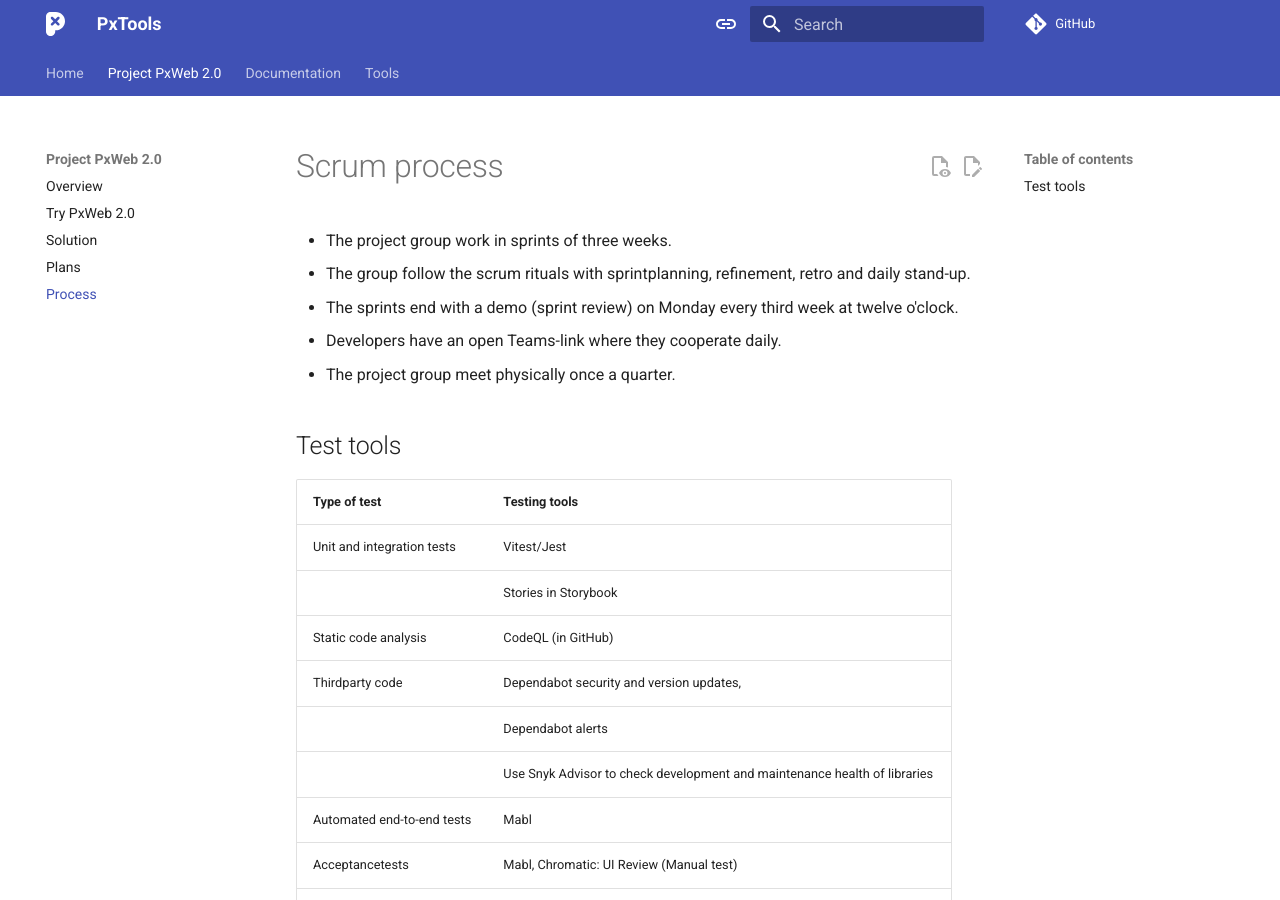
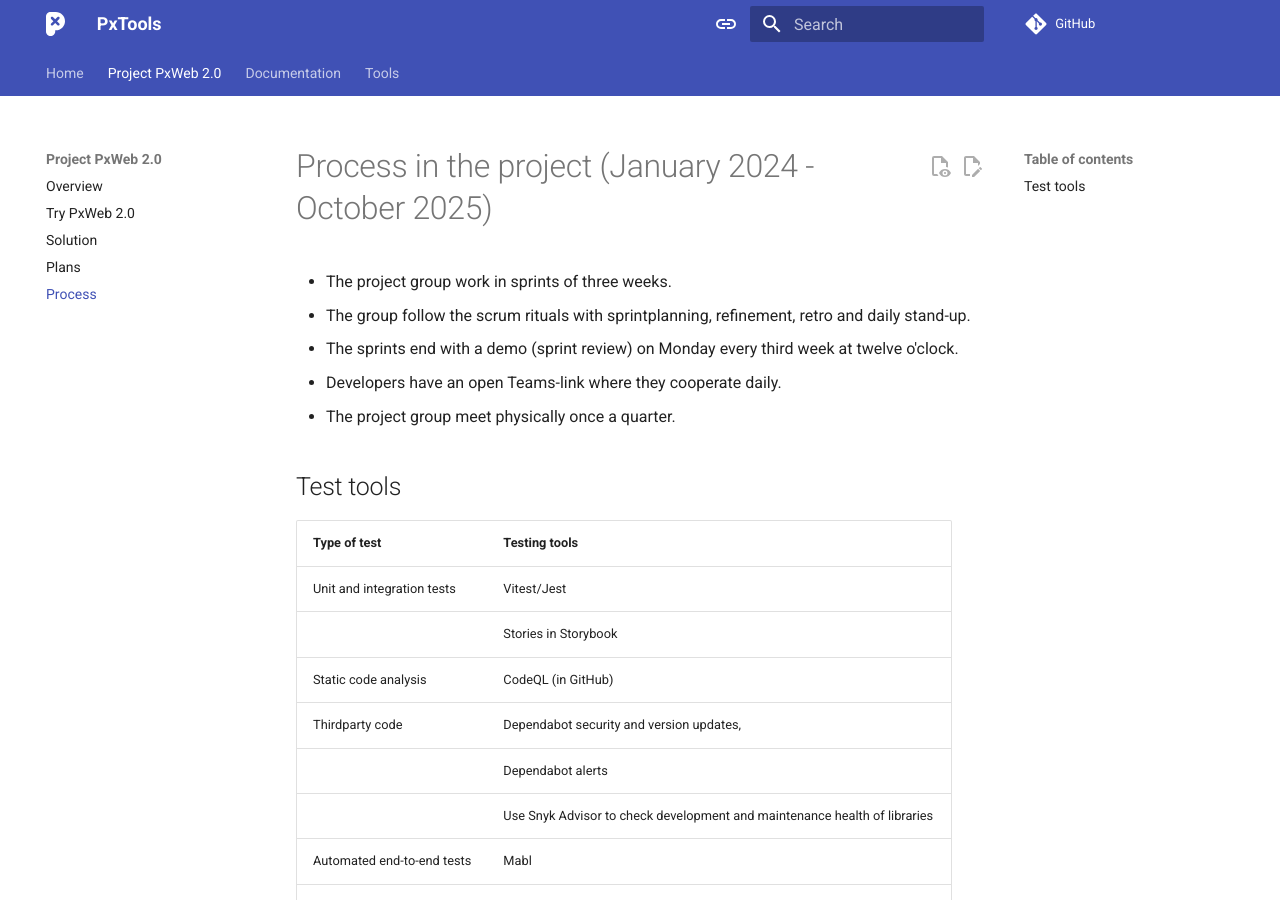
Before and after one commit to PxTools/pxtools.github.io, an MkDocs documentation site: the page built from docs/PxWeb2/project/process.md, in a window 1280 px wide and 900 px high. Built offline with MkDocs 1.6.1 and Material for MkDocs 9.7.7, drawn with Linux system fonts in a browser that asks for light colours; comment, search, counter and statistics services are not loaded.

Commit message:
Update process.md

```diff
--- a/docs/PxWeb2/project/process.md
+++ b/docs/PxWeb2/project/process.md
@@ -1,4 +1,4 @@
-# Scrum process
+# Process in the project (January 2024 - October 2025)
 - The project group work in sprints of three weeks.
 - The group follow the scrum rituals with sprintplanning, refinement, retro and daily stand-up.
 - The sprints end with a demo (sprint review) on Monday every third week at twelve o'clock.
```
